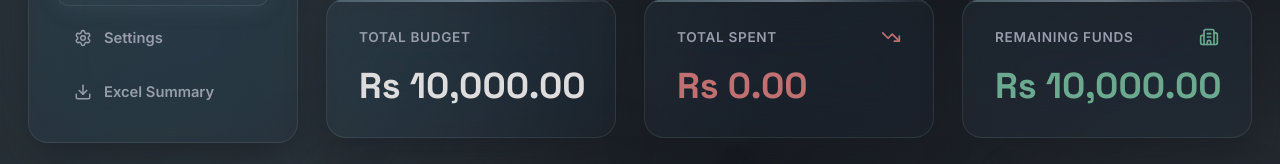
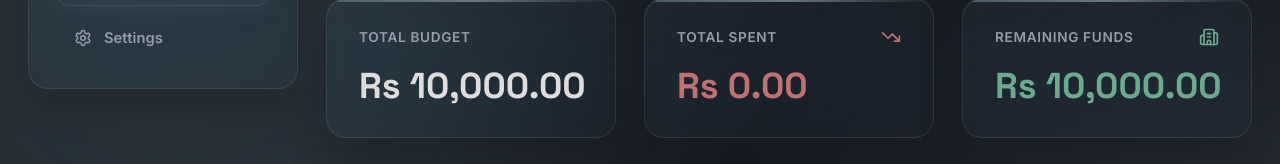
Before and after one commit to Faheem2641/lab-ledger, a Next.js app: page / in a window 1280 px wide. Shown: the part 167-331 px from the top of the page. Built offline with nearby package versions, Linux system fonts and the light colour scheme; no server answers; the database is empty.

Commit message:
Remove Excel Summary button from sidebar container

```diff
--- a/src/app/page.tsx
+++ b/src/app/page.tsx
@@ -380,10 +380,6 @@ export default function LabBudgetTracker() {
             <Settings size={18} />
             <span>Settings</span>
           </div>
-          <div className="nav-item" onClick={exportToExcel}>
-            <Download size={18} />
-            <span>Excel Summary</span>
-          </div>
         </nav>
       </aside>
 
```
